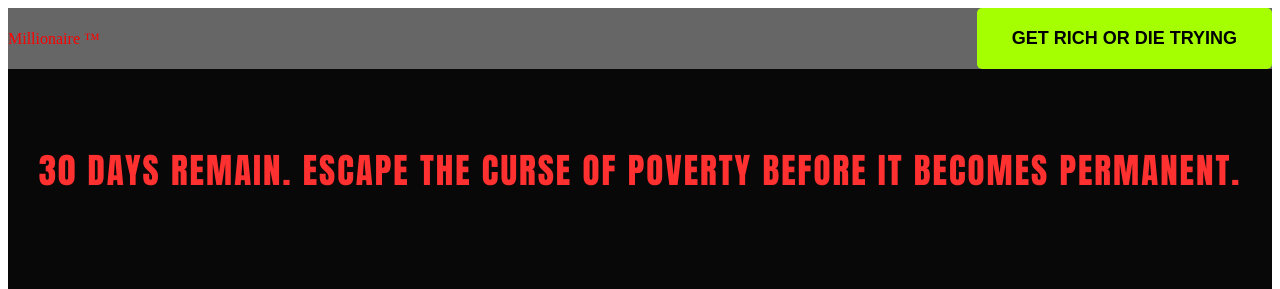
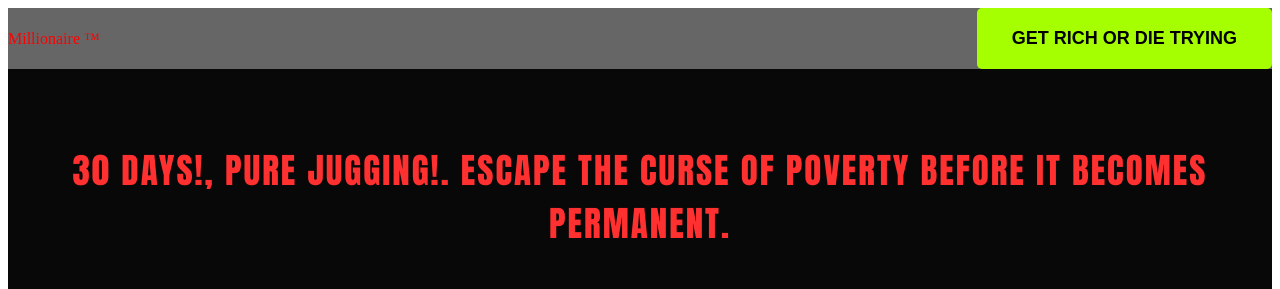
Before and after one commit to daniel-FDO/millionaire-in-30-days, a plain HTML site: page index.html in a window 1280 px wide. Shown: the top 289 px of the page. Drawn offline with Linux system fonts and the light colour scheme.

Commit message:
update message in index.html for clarity and engagement

```diff
--- a/index.html
+++ b/index.html
@@ -16,7 +16,7 @@
 
     <div class="M1">
       <p class="m2">
-        30 days remain. Escape the curse of poverty before it becomes permanent.
+        30 days!, pure jugging!. Escape the curse of poverty before it becomes permanent.
       </p>
 
       <p class="luxury">u want a chiron? a lambo? or a cullinan?</p>
```
